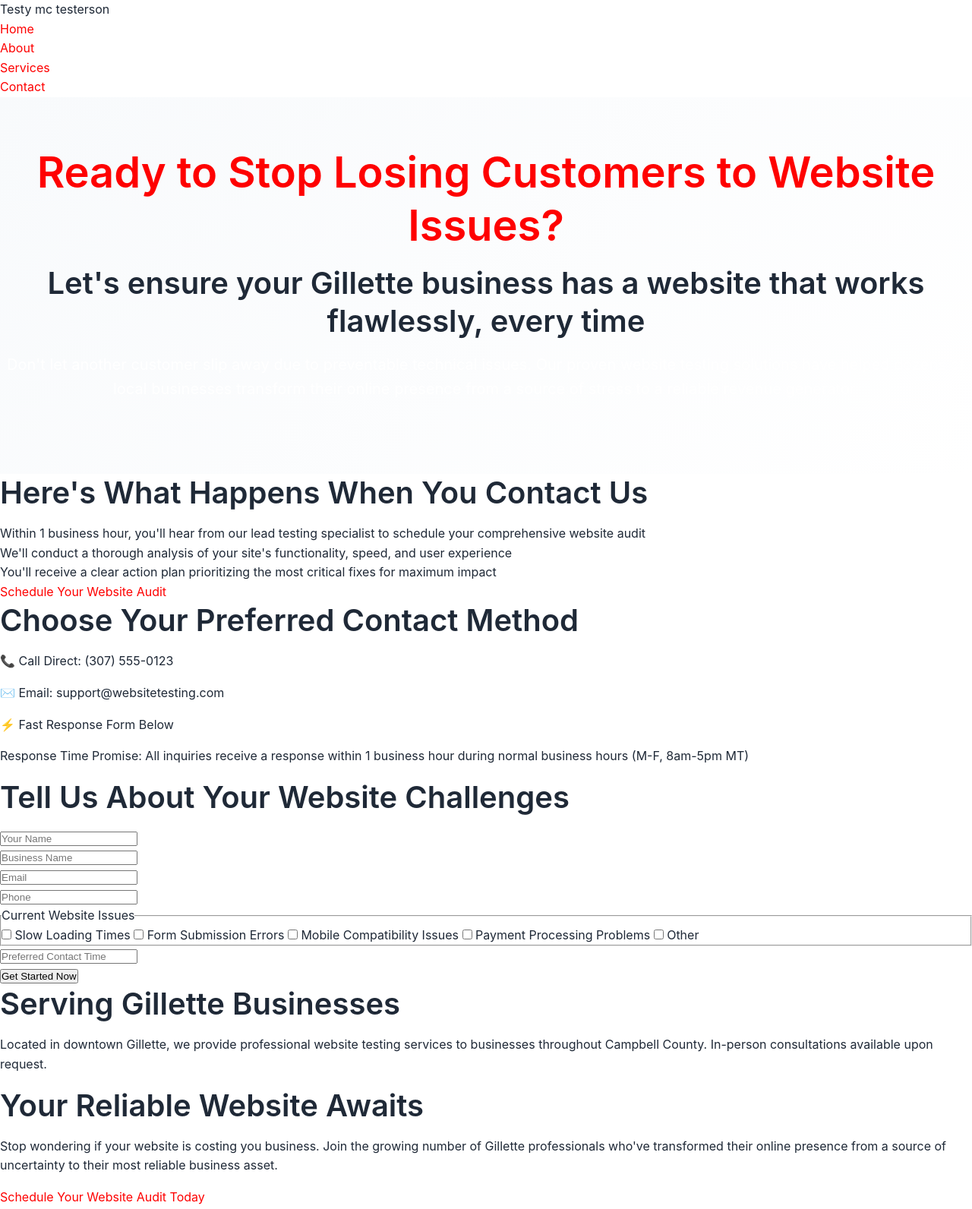
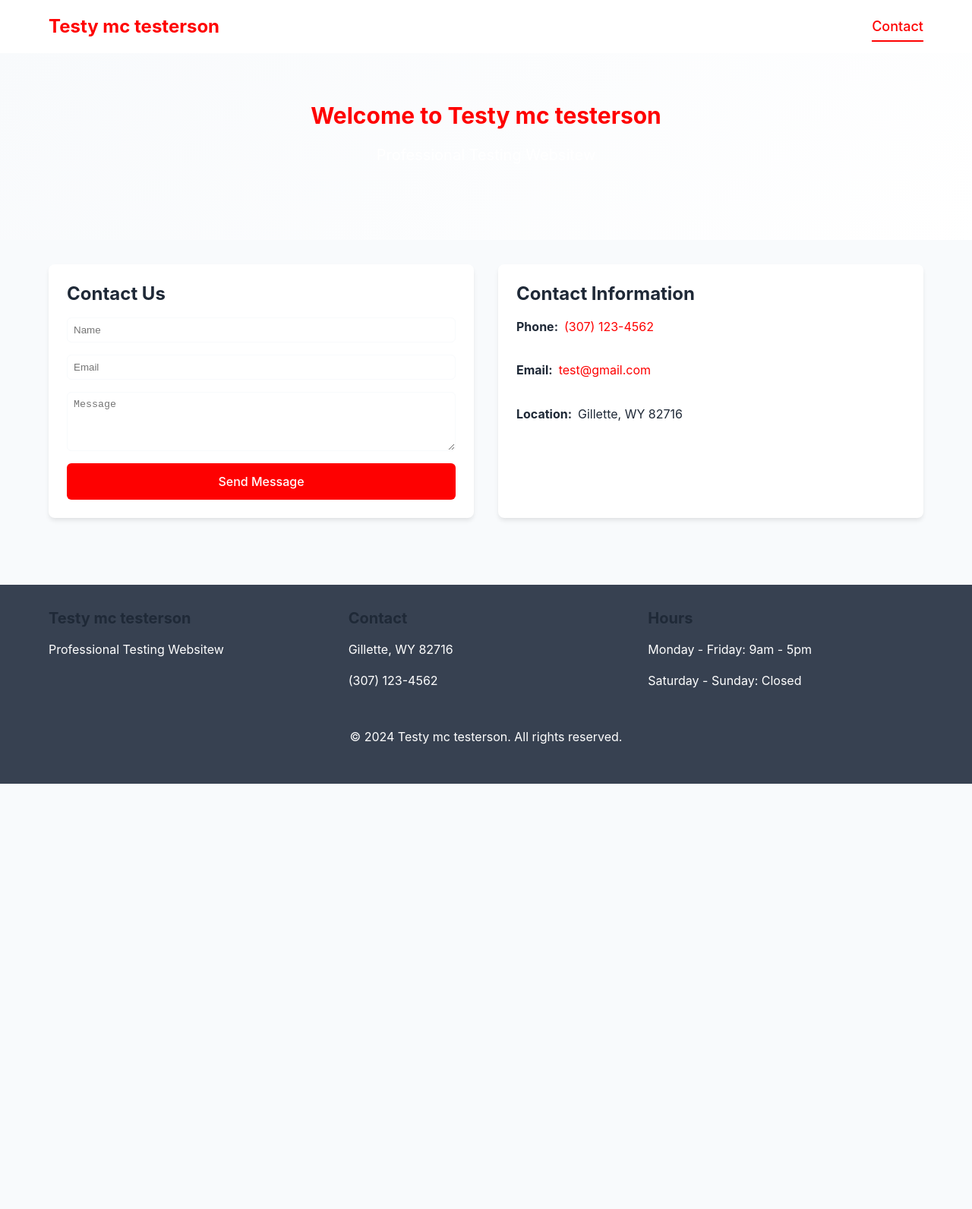
Before and after one commit to prairiegiraffe/testy-mc-testerson, a website: page contact.html in a window 1280 px wide. Shown: the top 1592 px of the page at 76% size. After the commit the page ends 1032 px from the top, so only its background shows below. Drawn offline with Linux system fonts and the light colour scheme.

Commit message:
Update contact.html - Website regeneration

```diff
--- a/contact.html
+++ b/contact.html
@@ -3,109 +3,80 @@
 <head>
     <meta charset="UTF-8">
     <meta name="viewport" content="width=device-width, initial-scale=1.0">
-    <title>Contact Gillette's Trusted Website Testing Experts | Same-Day Response</title>
-    <meta name="description" content="Transform your unreliable website into a flawless customer experience. Get professional website testing solutions from Gillette's local experts. Response within 1 hour.">
+    <title>Testy mc testerson - Contact</title>
+    <meta name="description" content="Testy mc testerson in Gillette">
     <link rel="stylesheet" href="style.css">
 </head>
-<body>
-    <header>
-        <nav>
-            <div class="logo">Testy mc testerson</div>
-            <ul>
-                <li><a href="home">Home</a></li>
-                <li><a href="about">About</a></li>
-                <li><a href="services">Services</a></li>
-                <li><a href="contact">Contact</a></li>
+<body class="bg-light">
+    <header class="bg-white shadow">
+        <nav class="container flex justify-between items-center py-4">
+            <a href="/" class="nav-brand text-2xl font-bold text-primary">Testy mc testerson</a>
+            <ul class="nav-links flex gap-6">
+                <li><a href="contact" class="text-lg active">Contact</a></li>
             </ul>
         </nav>
     </header>
 
-    <main>
-        <section class="hero">
-            <h1>Ready to Stop Losing Customers to Website Issues?</h1>
-            <h2>Let's ensure your Gillette business has a website that works flawlessly, every time</h2>
-            <p class="hero-text">Don't let another customer slip away due to preventable technical issues. Our proven website testing solutions have helped dozens of local businesses transform their online presence from a source of stress to a reliable revenue generator.</p>
-        </section>
+    <section class="hero bg-primary text-white py-12">
+        <div class="container text-center">
+            <h1 class="text-3xl font-bold mb-4">Welcome to Testy mc testerson</h1>
+            <p class="text-xl">Professional Testing Websitew</p>
+        </div>
+    </section>
 
-        <section class="process">
-            <h2>Here's What Happens When You Contact Us</h2>
-            <ol>
-                <li>Within 1 business hour, you'll hear from our lead testing specialist to schedule your comprehensive website audit</li>
-                <li>We'll conduct a thorough analysis of your site's functionality, speed, and user experience</li>
-                <li>You'll receive a clear action plan prioritizing the most critical fixes for maximum impact</li>
-            </ol>
-            <a href="#contact" class="cta-button">Schedule Your Website Audit</a>
-        </section>
+    <main class="container py-8">
+        <section class="grid grid-2 gap-8">
+            <div class="card shadow p-6">
+                <h2 class="text-2xl font-bold mb-4">Contact Us</h2>
+                <form class="flex flex-col gap-4">
+                    <input type="text" placeholder="Name" class="p-2 border rounded">
+                    <input type="email" placeholder="Email" class="p-2 border rounded">
+                    <textarea placeholder="Message" class="p-2 border rounded" rows="4"></textarea>
+                    <button class="btn btn-primary">Send Message</button>
+                </form>
+            </div>
 
-        <section class="contact-info">
-            <h2>Choose Your Preferred Contact Method</h2>
-            <p>📞 Call Direct: (307) 555-0123</p>
-            <p>✉️ Email: support@websitetesting.com</p>
-            <p>⚡ Fast Response Form Below</p>
-            <p class="response-time">Response Time Promise: All inquiries receive a response within 1 business hour during normal business hours (M-F, 8am-5pm MT)</p>
-        </section>
-
-        <section class="contact-form" id="contact">
-            <h2>Tell Us About Your Website Challenges</h2>
-            <form action="/submit" method="POST">
-                <div class="form-group">
-                    <input type="text" name="name" placeholder="Your Name" required>
+            <div class="card shadow p-6">
+                <h2 class="text-2xl font-bold mb-4">Contact Information</h2>
+                <div class="flex flex-col gap-4">
+                    <p class="flex items-center gap-2">
+                        <span class="font-bold">Phone:</span>
+                        <a href="tel:3071234562" class="text-primary">(307) 123-4562</a>
+                    </p>
+                    <p class="flex items-center gap-2">
+                        <span class="font-bold">Email:</span>
+                        <a href="mailto:test@gmail.com" class="text-primary">test@gmail.com</a>
+                    </p>
+                    <p class="flex items-center gap-2">
+                        <span class="font-bold">Location:</span>
+                        <span>Gillette, WY 82716</span>
+                    </p>
                 </div>
-                <div class="form-group">
-                    <input type="text" name="business" placeholder="Business Name" required>
-                </div>
-                <div class="form-group">
-                    <input type="email" name="email" placeholder="Email" required>
-                </div>
-                <div class="form-group">
-                    <input type="tel" name="phone" placeholder="Phone" required>
-                </div>
-                <fieldset>
-                    <legend>Current Website Issues</legend>
-                    <label><input type="checkbox" name="issues[]" value="slow"> Slow Loading Times</label>
-                    <label><input type="checkbox" name="issues[]" value="forms"> Form Submission Errors</label>
-                    <label><input type="checkbox" name="issues[]" value="mobile"> Mobile Compatibility Issues</label>
-                    <label><input type="checkbox" name="issues[]" value="payment"> Payment Processing Problems</label>
-                    <label><input type="checkbox" name="issues[]" value="other"> Other</label>
-                </fieldset>
-                <div class="form-group">
-                    <input type="text" name="preferred_time" placeholder="Preferred Contact Time">
-                </div>
-                <button type="submit" class="cta-button">Get Started Now</button>
-            </form>
-        </section>
-
-        <section class="location">
-            <h2>Serving Gillette Businesses</h2>
-            <p>Located in downtown Gillette, we provide professional website testing services to businesses throughout Campbell County. In-person consultations available upon request.</p>
-        </section>
-
-        <section class="final-cta">
-            <h2>Your Reliable Website Awaits</h2>
-            <p>Stop wondering if your website is costing you business. Join the growing number of Gillette professionals who've transformed their online presence from a source of uncertainty to their most reliable business asset.</p>
-            <a href="#contact" class="cta-button">Schedule Your Website Audit Today</a>
+            </div>
         </section>
     </main>
 
-    <footer>
-        <div class="footer-content">
-            <div class="company-info">
-                <h3>Testy mc testerson</h3>
-                <p>Gillette, WY 82716</p>
-                <p>Phone: (307) 123-4562</p>
-                <p>Email: test@gmail.com</p>
+    <footer class="bg-dark text-white py-8 mt-8">
+        <div class="container">
+            <div class="grid grid-3 gap-8">
+                <div>
+                    <h3 class="text-xl font-bold mb-4">Testy mc testerson</h3>
+                    <p>Professional Testing Websitew</p>
+                </div>
+                <div>
+                    <h3 class="text-xl font-bold mb-4">Contact</h3>
+                    <p>Gillette, WY 82716</p>
+                    <p>(307) 123-4562</p>
+                </div>
+                <div>
+                    <h3 class="text-xl font-bold mb-4">Hours</h3>
+                    <p>Monday - Friday: 9am - 5pm</p>
+                    <p>Saturday - Sunday: Closed</p>
+                </div>
             </div>
-            <nav class="footer-nav">
-                <ul>
-                    <li><a href="home">Home</a></li>
-                    <li><a href="about">About</a></li>
-                    <li><a href="services">Services</a></li>
-                    <li><a href="contact">Contact</a></li>
-                </ul>
-            </nav>
-        </div>
-        <div class="copyright">
-            <p>&copy; 2024 Testy mc testerson. All rights reserved.</p>
+            <div class="text-center mt-8 pt-8 border-secondary">
+                <p>&copy; 2024 Testy mc testerson. All rights reserved.</p>
+            </div>
         </div>
     </footer>
 </body>
```
